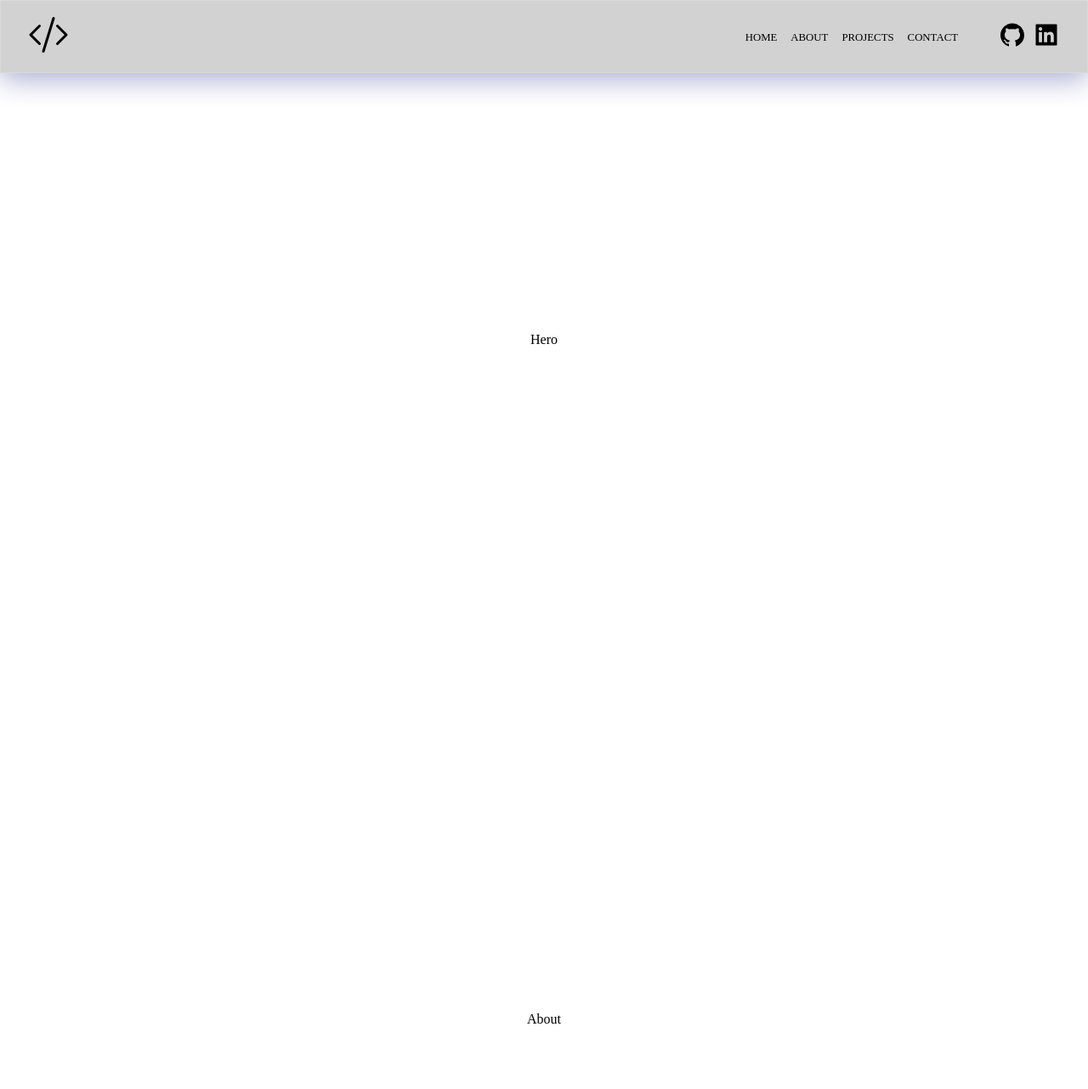
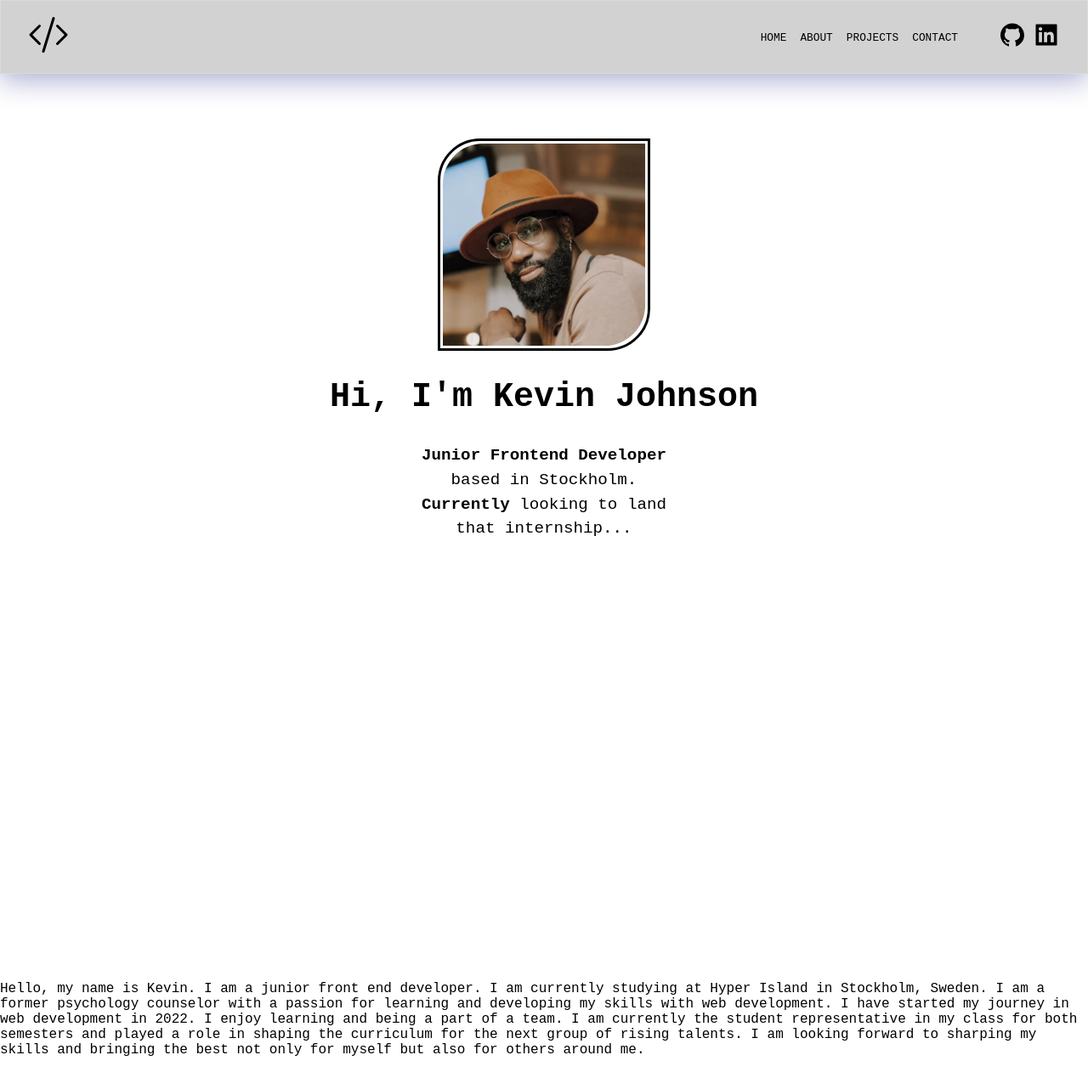
Before and after one commit to johnsonmkevin/myportfolio, a React (Create React App) app: page / in a window 1280 px wide. Shown: the top 1282 px of the page at 85% size. Built offline with nearby package versions, Linux system fonts and the light colour scheme.

Commit message:
hero page

```diff
--- a/src/components/About/About.jsx
+++ b/src/components/About/About.jsx
@@ -2,7 +2,18 @@ import React from "react";
 import styles from "./About.module.css";
 
 const About = () => {
-	return <div>About</div>;
+	return (
+		<div>
+			<p>
+				Hello, my name is Kevin. I am a junior front end developer. I am currently studying at Hyper Island in
+				Stockholm, Sweden. I am a former psychology counselor with a passion for learning and developing my skills with
+				web development. I have started my journey in web development in 2022. I enjoy learning and being a part of a
+				team. I am currently the student representative in my class for both semesters and played a role in shaping the
+				curriculum for the next group of rising talents. I am looking forward to sharping my skills and bringing the
+				best not only for myself but also for others around me.
+			</p>
+		</div>
+	);
 };
 
 export default About;
--- a/src/components/Hero/Hero.jsx
+++ b/src/components/Hero/Hero.jsx
@@ -2,7 +2,22 @@ import React from "react";
 import styles from "./Hero.module.css";
 
 const Hero = () => {
-	return <div className={styles.container}>Hero</div>;
+	return (
+		<div className={styles.hero}>
+			<div className={styles.container}>
+				<div className={styles.wrapper}>
+					<div className={styles.image_wrapper}>
+						<img src="/images/head_shot.jpg" alt="hero" />
+					</div>
+					<h1>Hi, I'm Kevin Johnson</h1>
+					<p>
+						<b>Junior Frontend Developer</b> based in Stockholm. <br />
+						<b>Currently</b> looking to land that internship...
+					</p>
+				</div>
+			</div>
+		</div>
+	);
 };
 
 export default Hero;
--- a/src/components/Hero/Hero.module.css
+++ b/src/components/Hero/Hero.module.css
@@ -1,2 +1,53 @@
+.hero {
+	overflow-x: hidden;
+}
+
 .container {
+	display: flex;
+	flex-direction: column;
+	justify-content: center;
+	align-items: center;
+	padding: 1rem 3rem;
 }
+
+.wrapper {
+	display: flex;
+	flex-direction: column;
+	justify-content: center;
+	align-items: center;
+	gap: 2rem;
+}
+
+.wrapper h1 {
+	font-size: 2.5rem;
+	font-weight: 700;
+}
+
+.wrapper p {
+	font-size: 1.2rem;
+	text-align: center;
+	max-width: 300px;
+	line-height: 1.8rem;
+}
+
+.image_wrapper {
+	width: 250px;
+	height: 250px;
+	border-radius: 20% 0 20% 0;
+	border: 3px solid #000;
+	padding: 0.2rem;
+	transition: all 0.3s ease-in-out;
+}
+
+.image_wrapper img {
+	width: 100%;
+	height: 100%;
+	border-radius: 20% 0 20% 0;
+	object-fit: cover;
+	transition: all 0.3s ease-in-out;
+}
+
+.image_wrapper:hover,
+.image_wrapper:hover img {
+	border-radius: 0 20% 0 20%;
+}
--- a/src/index.css
+++ b/src/index.css
@@ -1,8 +1,11 @@
+@import url(https://fonts.googleapis.com/css?family=Fira+Code:300,regular,500,600,700);
+
 * {
 	margin: 0;
 	padding: 0;
 	box-sizing: border-box;
 	scroll-behavior: smooth;
+	font-family: "Fire Code", monospace;
 }
 
 section {
```
Also changed, not shown: public/images/head_shot.jpg (added).
